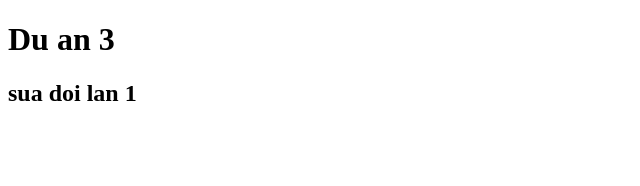
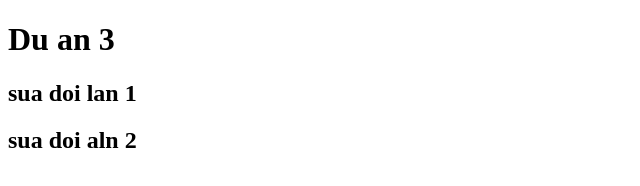
Before and after one commit to hoangchuong1711/duan3, a plain HTML site: page index.html in a window 1280 px wide. Shown: the whole page, without its empty margins (0-640 px from the left). Drawn offline with Linux system fonts and the light colour scheme.

Commit message:
test comit lan 3

```diff
--- a/index.html
+++ b/index.html
@@ -8,5 +8,6 @@
 <body>
     <h1>Du an 3</h1>
     <h2>sua doi lan 1</h2>
+    <h2>sua doi aln 2</h2>
 </body>
 </html>
```
